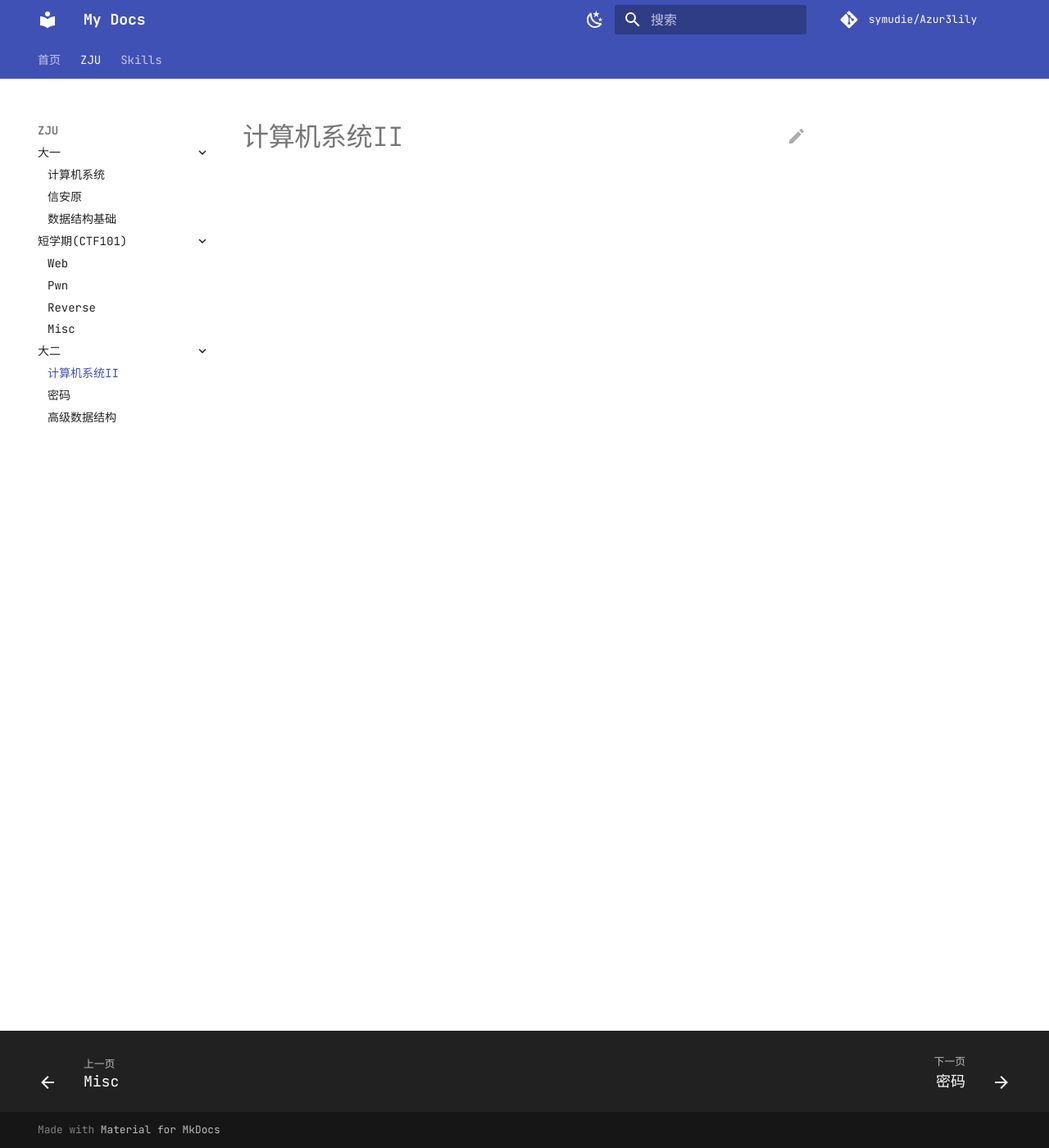
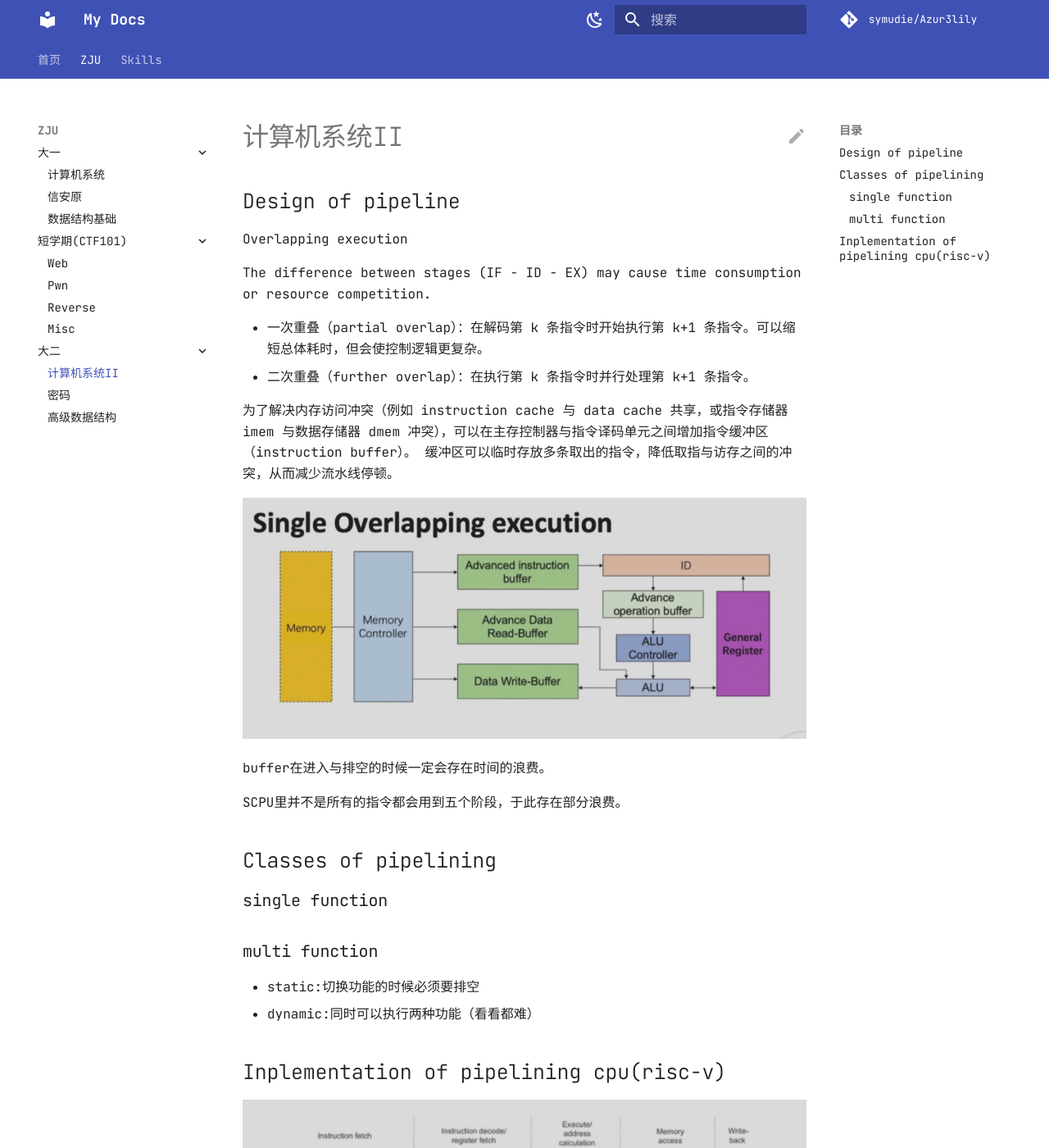
Before and after one commit to symudie/Azur3lily, an MkDocs documentation site: the page built from docs/ZJU/大二/sys2.md, in a window 1280 px wide and 1400 px high. Shown: the whole window at 82% size. Built offline with MkDocs 1.6.1 and Material for MkDocs 9.7.7, drawn with Linux system fonts in a browser that asks for light colours; comment, search, counter and statistics services are not loaded.

Commit message:
整理：sys2.md — 重叠执行与指令缓冲区格式化

```diff
--- a/docs/ZJU/大二/sys2.md
+++ b/docs/ZJU/大二/sys2.md
@@ -1 +1,30 @@
 # 计算机系统II
+
+## Design of pipeline
+Overlapping execution
+
+The difference between stages (IF - ID - EX) may cause time consumption or resource competition.
+
+- 一次重叠（partial overlap）：在解码第 k 条指令时开始执行第 k+1 条指令。可以缩短总体耗时，但会使控制逻辑更复杂。
+- 二次重叠（further overlap）：在执行第 k 条指令时并行处理第 k+1 条指令。
+
+为了解决内存访问冲突（例如 instruction cache 与 data cache 共享，或指令存储器 imem 与数据存储器 dmem 冲突），可以在主存控制器与指令译码单元之间增加指令缓冲区（instruction buffer）。
+缓冲区可以临时存放多条取出的指令，降低取指与访存之间的冲突，从而减少流水线停顿。
+
+![alt text](<截屏2025-09-26 11.02.00.png>)
+
+buffer在进入与排空的时候一定会存在时间的浪费。
+
+SCPU里并不是所有的指令都会用到五个阶段，于此存在部分浪费。
+
+## Classes of pipelining
+
+### single function
+
+### multi function
+ - static:切换功能的时候必须要排空
+ - dynamic:同时可以执行两种功能（看看都难）
+
+## Inplementation of pipelining cpu(risc-v)
+
+![alt text](<截屏2025-09-26 11.33.56.png>)
```
Also changed, not shown: docs/ZJU/大二/截屏2025-09-26 11.02.00.png (added), docs/ZJU/大二/截屏2025-09-26 11.33.56.png (added).
